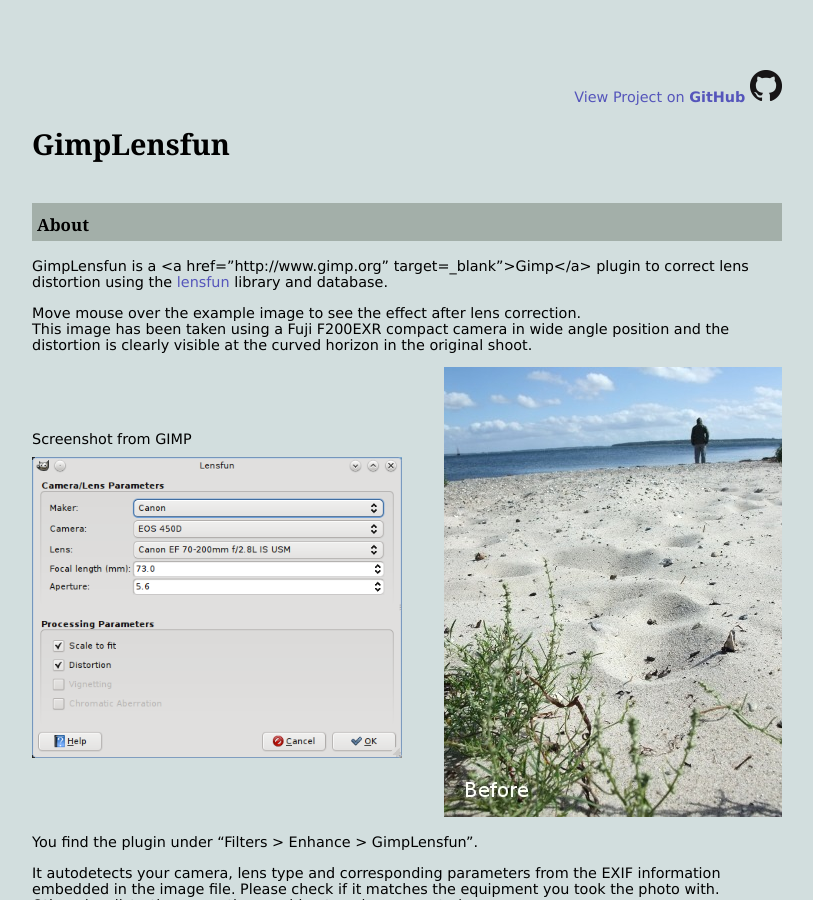
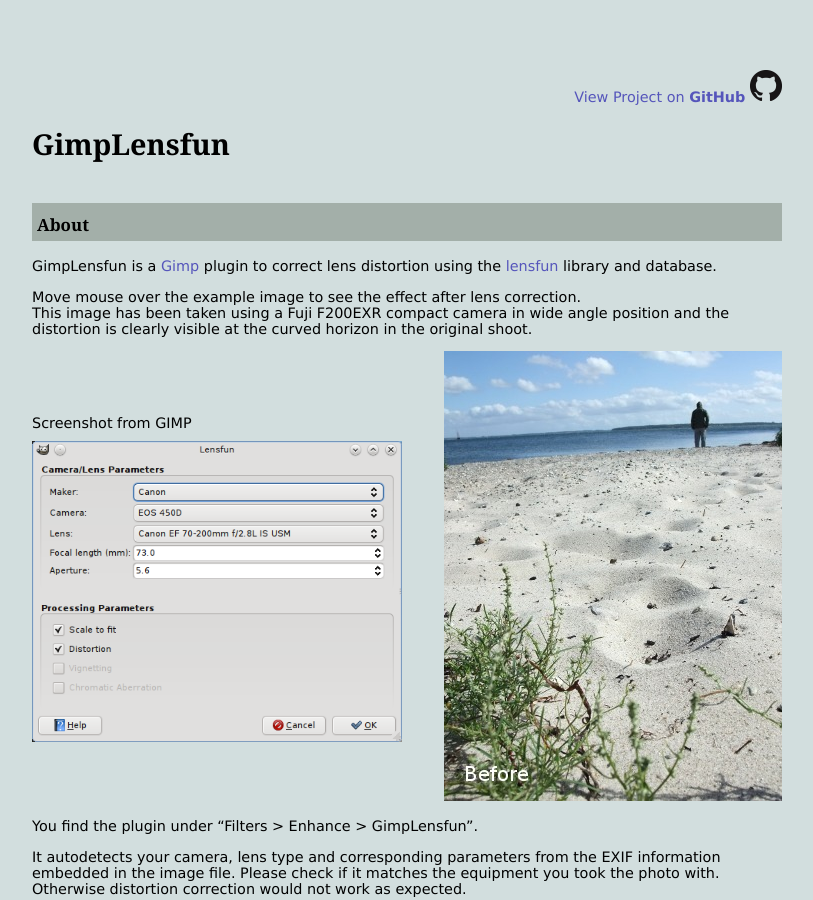
Before and after one commit to seebk/GIMP-Lensfun, a Jekyll site: the page built from index.md, in a window 1280 px wide and 900 px high. Shown: the whole window, without its empty margins (6-819 px from the left). Built offline with Jekyll 4.4.1, drawn with Linux system fonts in a browser that asks for light colours; Markdown is read by kramdown in place of the engine named in the settings.

```diff
--- a/_config.yml
+++ b/_config.yml
@@ -5,5 +5,5 @@ url: "http://localhost:4000"
 
 paginate: 10
 
-markdown: rdiscount
+markdown: kramdown
 permalink: pretty
--- a/index.md
+++ b/index.md
@@ -6,7 +6,7 @@ layout: default
 # GimpLensfun
 
 ### About
-GimpLensfun is a <a href="http://www.gimp.org" target=_blank">Gimp</a> plugin to correct lens distortion
+GimpLensfun is a <a href="http://www.gimp.org" target="_blank">Gimp</a> plugin to correct lens distortion
 using the <a href="http://lensfun.sourceforge.net/" target="_blank">lensfun</a> library and database.
 
 Move mouse over the example image to see the effect after lens correction.
```
